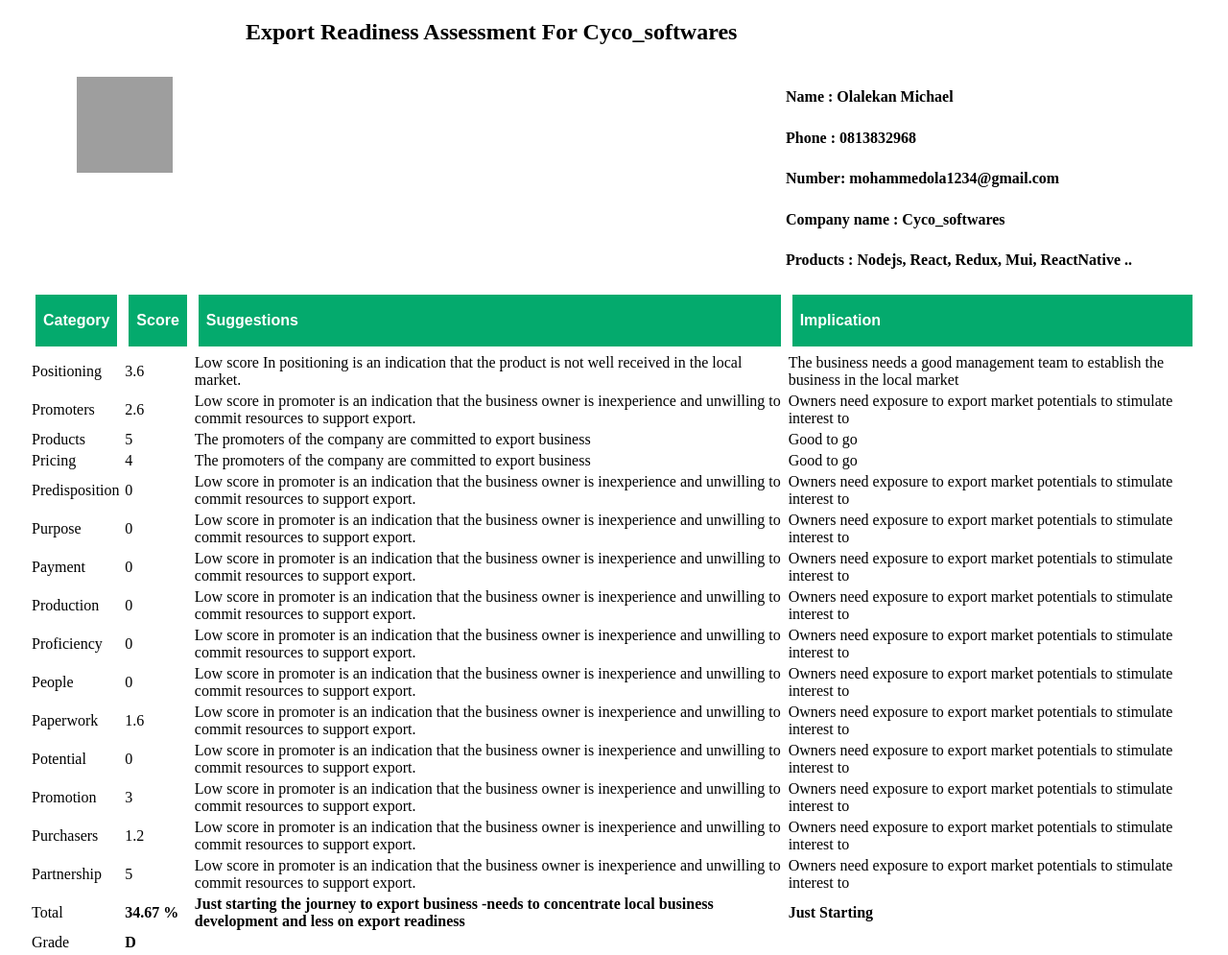
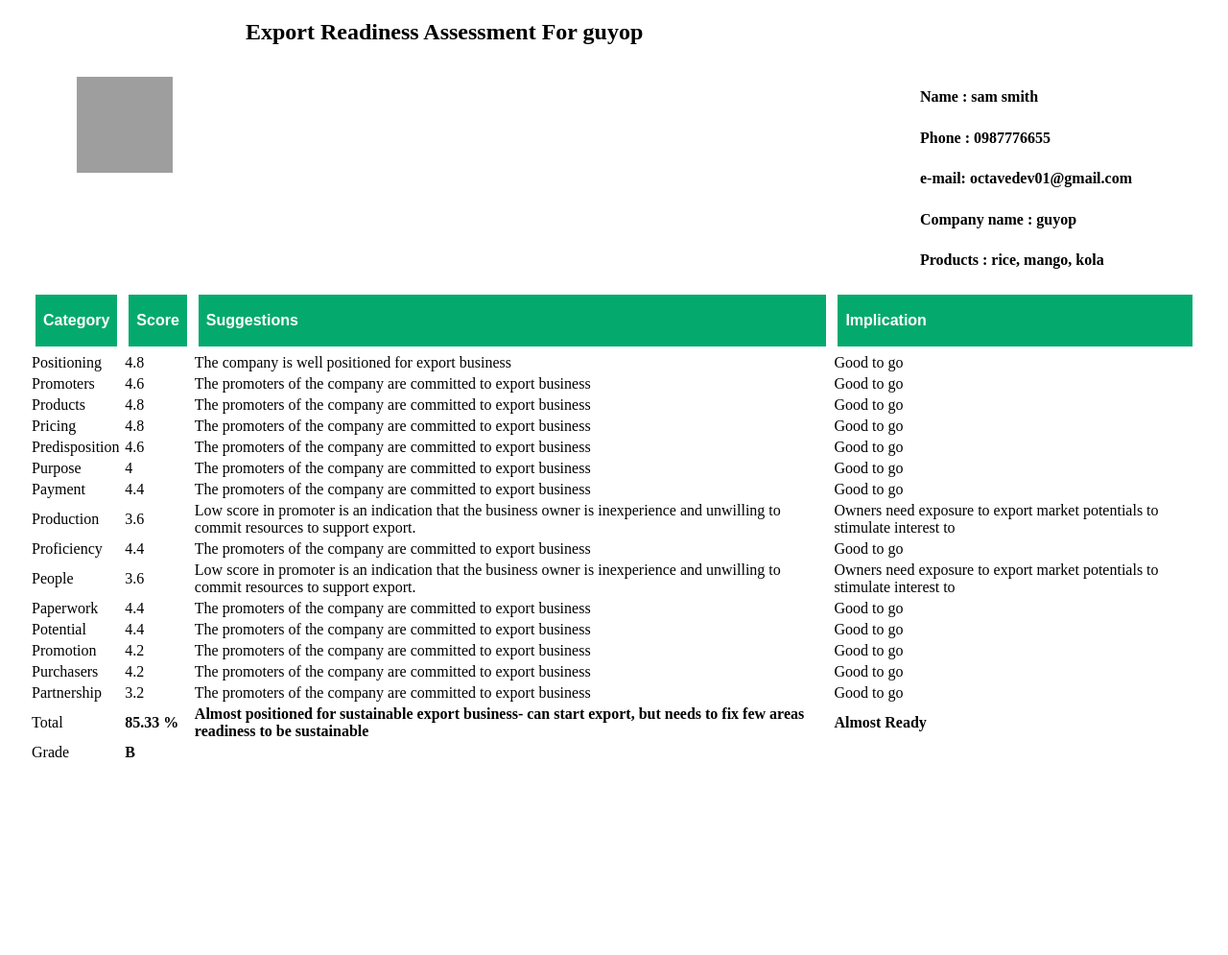
Before and after one commit to PatrickEinstein/erp-Client1, a website: page index.html in a window 1280 px wide. Shown: the whole page at 96% size. After the commit the page ends 826 px from the top, so only its background shows below. Drawn offline with Linux system fonts and the light colour scheme; grey boxes are pictures that could not be loaded.

```diff
--- a/index.html
+++ b/index.html
@@ -87,14 +87,14 @@
         />
         </div>
         <div class="heading">
-        <h2> Export Readiness Assessment For Cyco_softwares</h2>
+        <h2> Export Readiness Assessment For guyop</h2>
         </div>
         <div class="details">
-          <h4>Name : Olalekan Michael</h4>
-          </br><h4>Phone : 0813832968</h4>
-          </br><h4>Number: mohammedola1234@gmail.com</h4>
-          </br><h4>Company name : Cyco_softwares</h4>
-          </br><h4>Products : Nodejs, React, Redux, Mui, ReactNative ..</h4>
+          <h4>Name : sam smith</h4>
+          </br><h4>Phone : 0987776655</h4>
+          </br><h4>e-mail: octavedev01@gmail.com</h4>
+          </br><h4>Company name : guyop</h4>
+          </br><h4>Products : rice, mango, kola</h4>
         </div>
           </div>
           <table>
@@ -110,105 +110,105 @@
           <tbody>
             <tr>
             <td>Positioning</td>
-         <td>3.6</td>
+         <td>4.8</td>
 
-         <td>Low score In positioning is an indication that the product is not well received in the local market.</td>
-         <td> The business needs a good management team to establish the business in the local market</td>
+         <td>The company is well positioned for export business</td>
+         <td>Good to go</td>
 
        </tr><tr>
        <td>Promoters</td>
-         <td>2.6</td>
-         <td>Low score in promoter is an indication that the business owner is inexperience and unwilling to commit resources to support export.</td>
-         <td>Owners need exposure to export market potentials to stimulate interest to </td>
+         <td>4.6</td>
+         <td>The promoters of the company are committed to export business</td>
+         <td>Good to go</td>
 
        </tr><tr>
        <td>Products</td>
-         <td>5</td>
+         <td>4.8</td>
          <td>The promoters of the company are committed to export business</td>
          <td>Good to go</td>
 
        </tr><tr>
        <td>Pricing</td>
+         <td>4.8</td>
+         <td>The promoters of the company are committed to export business</td>
+         <td>Good to go</td>
+
+       </tr><tr>
+       <td>Predisposition</td>
+         <td>4.6</td>
+         <td>The promoters of the company are committed to export business</td>
+         <td>Good to go</td>
+
+       </tr><tr>
+       <td>Purpose</td>
          <td>4</td>
          <td>The promoters of the company are committed to export business</td>
          <td>Good to go</td>
 
        </tr><tr>
-       <td>Predisposition</td>
-         <td>0</td>
-         <td>Low score in promoter is an indication that the business owner is inexperience and unwilling to commit resources to support export.</td>
-         <td>Owners need exposure to export market potentials to stimulate interest to</td>
-
-       </tr><tr>
-       <td>Purpose</td>
-         <td>0</td>
-         <td>Low score in promoter is an indication that the business owner is inexperience and unwilling to commit resources to support export.</td>
-         <td>Owners need exposure to export market potentials to stimulate interest to</td>
-
-       </tr><tr>
        <td>Payment</td>
-         <td>0</td>
-         <td>Low score in promoter is an indication that the business owner is inexperience and unwilling to commit resources to support export.</td>
-         <td>Owners need exposure to export market potentials to stimulate interest to</td>
+         <td>4.4</td>
+         <td>The promoters of the company are committed to export business</td>
+         <td>Good to go</td>
 
        </tr><tr>
        <td>Production</td>
-         <td>0</td>
+         <td>3.6</td>
          <td>Low score in promoter is an indication that the business owner is inexperience and unwilling to commit resources to support export.</td>
          <td>Owners need exposure to export market potentials to stimulate interest to</td>
 
        </tr><tr>
        <td>Proficiency</td>
-         <td>0</td>
-         <td>Low score in promoter is an indication that the business owner is inexperience and unwilling to commit resources to support export.</td>
-         <td>Owners need exposure to export market potentials to stimulate interest to</td>
+         <td>4.4</td>
+         <td>The promoters of the company are committed to export business</td>
+         <td>Good to go</td>
 
        </tr><tr>
        <td>People</td>
-         <td>0</td>
+         <td>3.6</td>
          <td>Low score in promoter is an indication that the business owner is inexperience and unwilling to commit resources to support export.</td>
          <td>Owners need exposure to export market potentials to stimulate interest to</td>
 
        </tr><tr>
        <td>Paperwork</td>
-         <td>1.6</td>
-         <td>Low score in promoter is an indication that the business owner is inexperience and unwilling to commit resources to support export.</td>
-         <td>Owners need exposure to export market potentials to stimulate interest to </td>
+         <td>4.4</td>
+         <td>The promoters of the company are committed to export business</td>
+         <td>Good to go</td>
 
        </tr><tr>
        <td>Potential</td>
-         <td>0</td>
+         <td>4.4</td>
 
-         <td>Low score in promoter is an indication that the business owner is inexperience and unwilling to commit resources to support export.</td>
-         <td>Owners need exposure to export market potentials to stimulate interest to</td>
+         <td>The promoters of the company are committed to export business</td>
+         <td>Good to go</td>
        </tr><tr>
        <td>Promotion</td>
-         <td>3</td>
+         <td>4.2</td>
 
-         <td>Low score in promoter is an indication that the business owner is inexperience and unwilling to commit resources to support export.</td>
-         <td>Owners need exposure to export market potentials to stimulate interest to</td>
+         <td>The promoters of the company are committed to export business</td>
+         <td>Good to go</td>
        </tr><tr>
        <td>Purchasers</td>
-         <td>1.2</td>
+         <td>4.2</td>
 
-         <td>Low score in promoter is an indication that the business owner is inexperience and unwilling to commit resources to support export.</td>
-         <td>Owners need exposure to export market potentials to stimulate interest to </td>
+         <td>The promoters of the company are committed to export business</td>
+         <td>Good to go</td>
        </tr><tr>
        <td>Partnership</td>
-         <td>5</td>
+         <td>3.2</td>
 
-         <td>Low score in promoter is an indication that the business owner is inexperience and unwilling to commit resources to support export.</td>
-         <td>Owners need exposure to export market potentials to stimulate interest to </td>
+         <td>The promoters of the company are committed to export business</td>
+         <td>Good to go</td>
        </tr>
        <tr>
        <td>Total</td>
-         <td style="font-weight:bold;">34.67 %</td>
+         <td style="font-weight:bold;">85.33 %</td>
 
-         <td style="font-weight:bold;" >Just starting the journey to export business -needs to concentrate local business development and less on export readiness  </td>
-         <td style="font-weight:bold;">Just Starting </td>
+         <td style="font-weight:bold;" >Almost positioned for sustainable export business- can start export, but needs to fix few areas readiness to be sustainable</td>
+         <td style="font-weight:bold;">Almost Ready</td>
        </tr>
        <td>Grade</td>
-       <td style="font-weight:bold;" >D </td>
+       <td style="font-weight:bold;" >B </td>
      </tr>
           </tbody>
         </table>
```
Also changed, not shown: server.js (+11 -10 lines), 1 other file.
